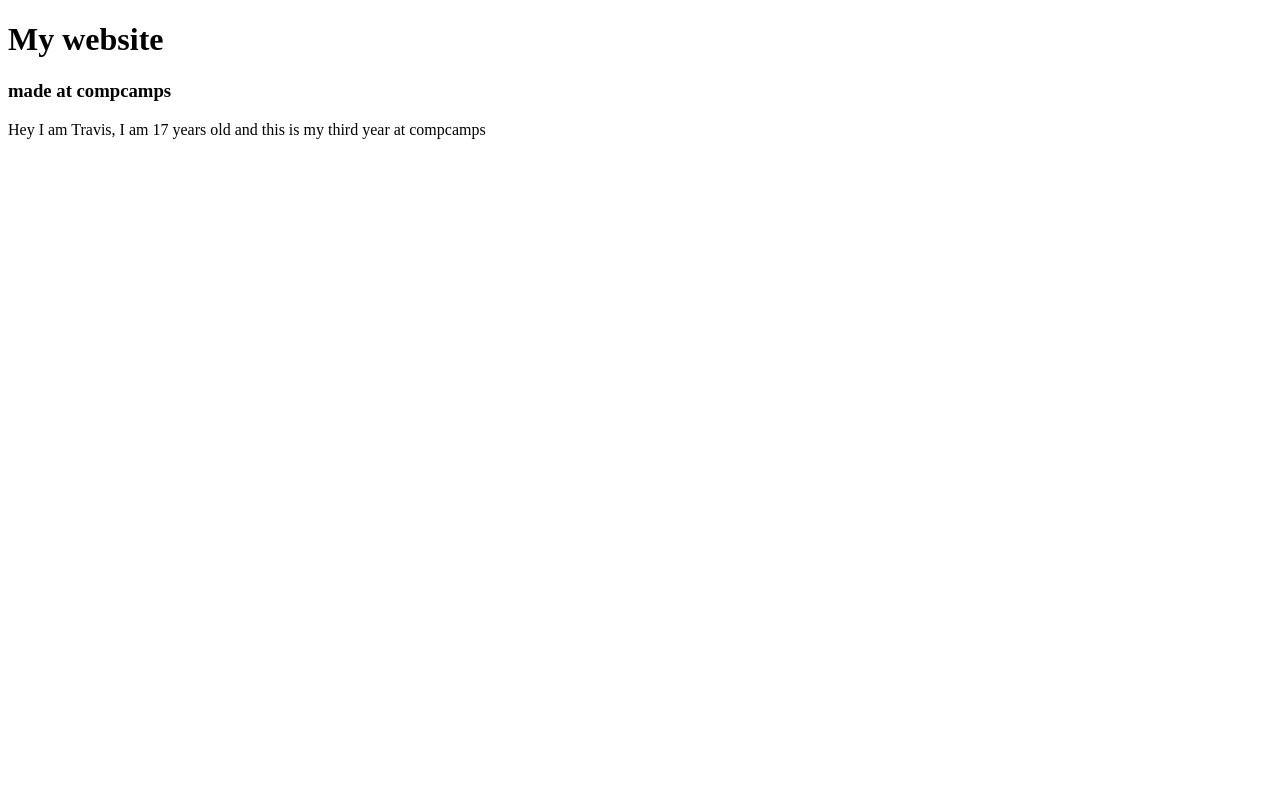
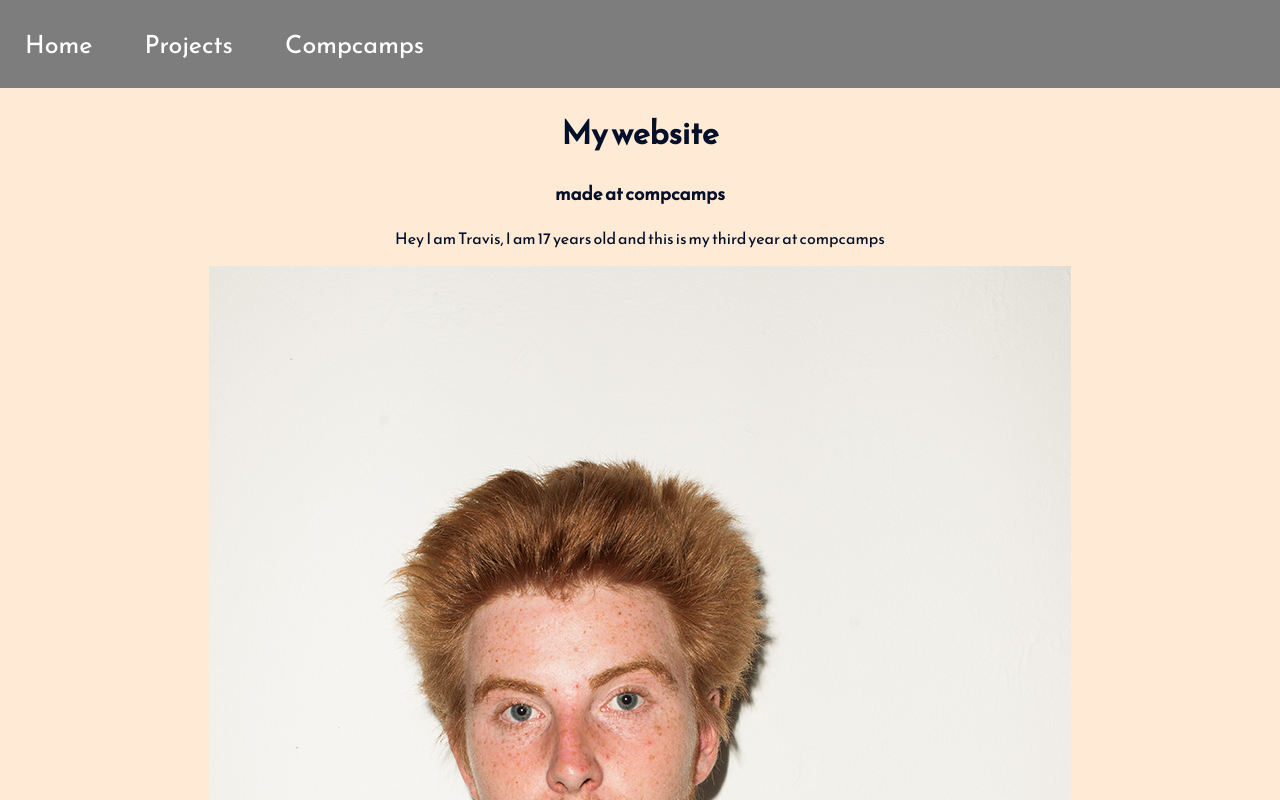
Before and after one commit to tbradyravis/compcamps-website, a plain HTML site: page index.html in a window 1280 px wide. Shown: the top 800 px of the page. Drawn offline with Linux system fonts and the light colour scheme.

Commit message:
style updates and added product page

```diff
--- /dev/null
+++ b/css/style.css
@@ -0,0 +1,49 @@
+html, body{
+  width: 100%;
+  margin: 0;
+  padding: 0;
+
+  background-color: #FFEBD5;
+  font-family: 'Reem Kufi', sans-serif;
+  color: #04102A
+}
+
+.container{
+  text-align: center;
+}
+
+
+.image{
+  width: 250;
+  margin-top: 100;
+}
+
+ul{
+  margin: 0;
+  padding: 0;
+}
+
+a{
+  color: white;
+  text-decoration: none;
+  font-size: 25px;
+
+}
+
+a:hover{
+  text-decoration: none;
+  color: grey;
+}
+
+.nav{
+  margin: 0;
+  padding: 0;
+  background-color: #7D7D7D;
+
+}
+
+
+.nav-link{
+  display: inline-block;
+  padding: 25px;
+}
--- a/index.html
+++ b/index.html
@@ -2,14 +2,28 @@
 <html>
   <head>
     <title> Travis's Cooler than Connors Website </title>
+    <link href ="css/style.css" rel ="stylesheet">
+    <link href="https://fonts.googleapis.com/css?family=Reem+Kufi" rel="stylesheet">
   </head>
 
   <body>
 
-    <h1> My website </h1>
-    <h3> made at compcamps </h3>
-    <p> Hey I am Travis, I am 17 years old and this is my third year at compcamps </p>
+    <div class ="nav">
+      <ul>
+        <li class ="nav-link"><a href="index.html"> Home </a></li>
+        <li class ="nav-link"><a href="project.html"> Projects </a></li>
+        <li class ="nav-link"><a href="http://compcamps.com"> Compcamps </a></li>
+      </ul>
+    </div>
 
+    <div class="container">
+
+      <h1> My website </h1>
+      <h3> made at compcamps </h3>
+      <p> Hey I am Travis, I am 17 years old and this is my third year at compcamps </p>
+      <img src ="image/me.jpg" alt ="picture of travis" class ="image"/>
+
+    </div>
   </body>
 
 </html>
```
Also changed, not shown: image/me.jpg (added), project.html (added).
